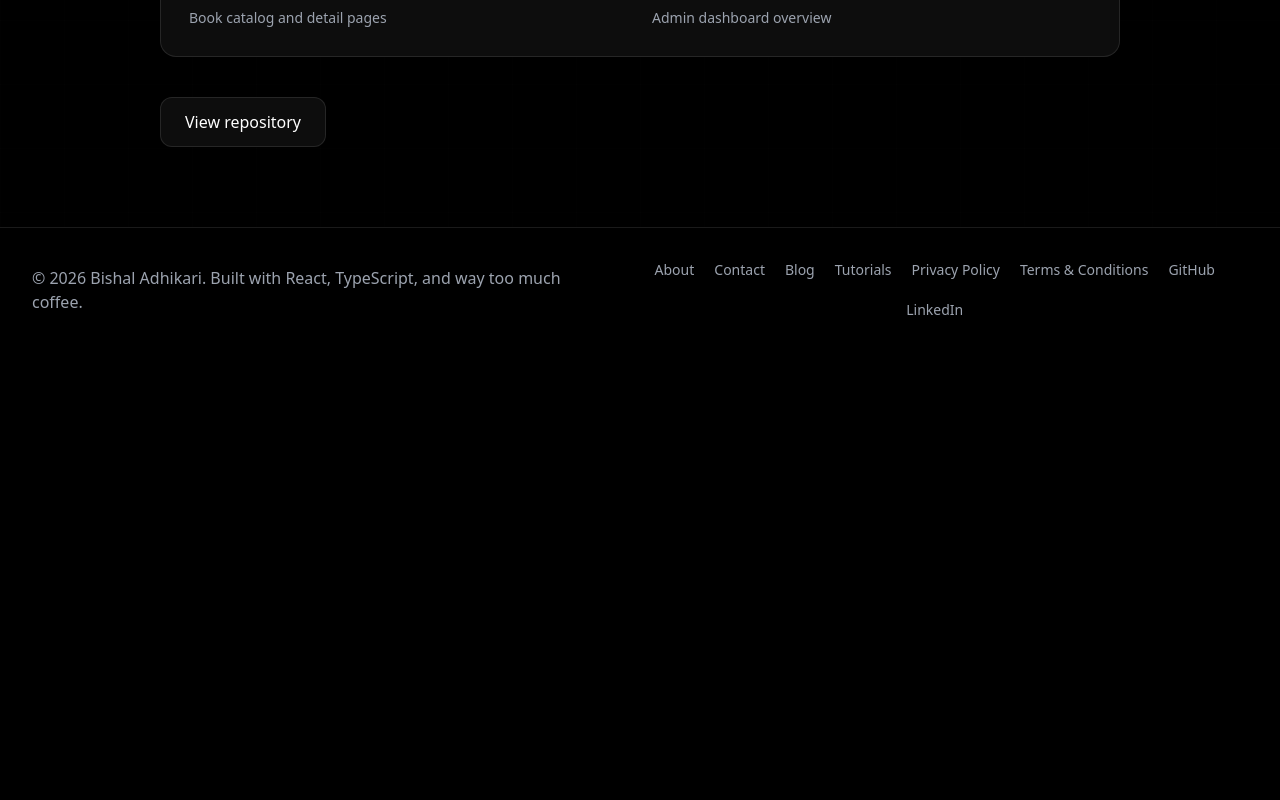
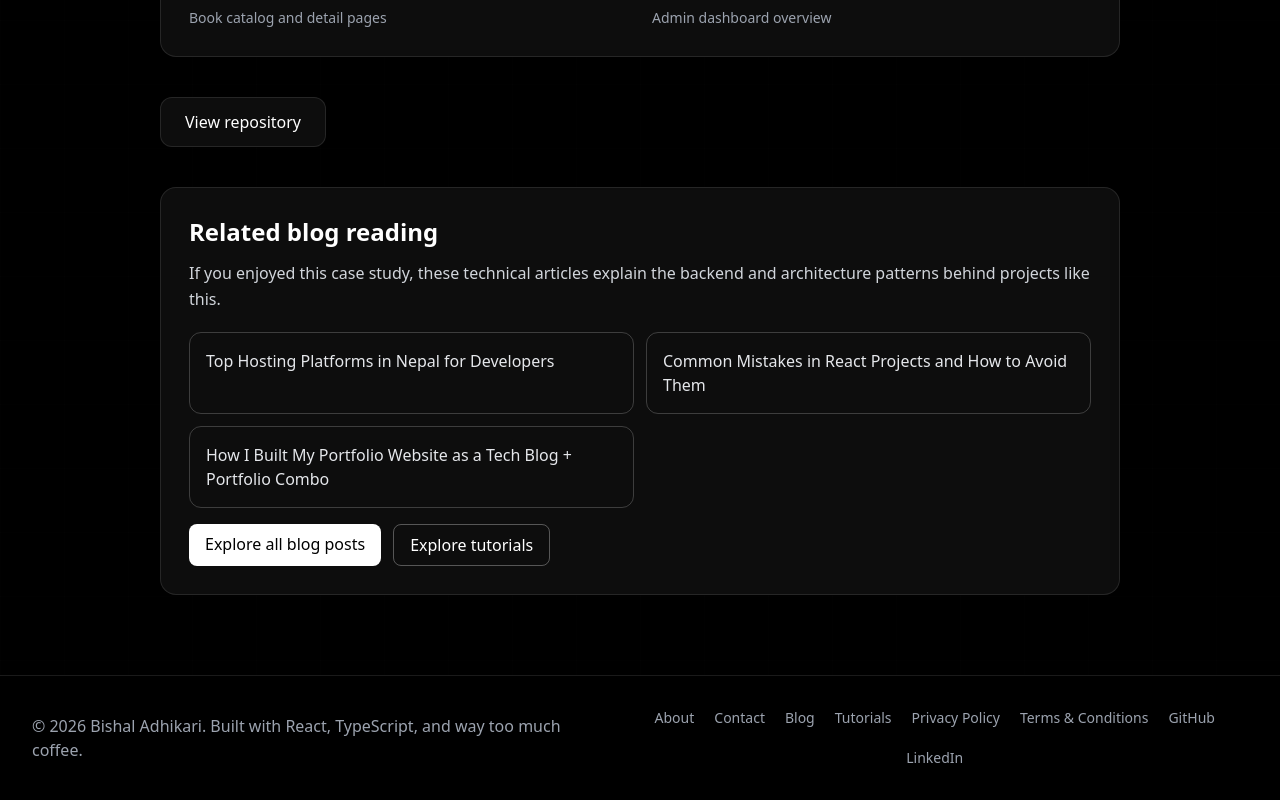
Before and after one commit to BishalAdhikari0123/Portfolio, a React (Vite) app: page /projects/bookly-digital-books-platform in a window 1280 px wide. Shown: the part 1452-2252 px from the top of the page. Before the commit the page ends 1804 px from the top, so only its background shows below. Built offline with nearby package versions, Linux system fonts and the light colour scheme.

Commit message:
feat: update routing for blog and posts, add blog link in sitemap and related posts section

```diff
--- a/src/App.tsx
+++ b/src/App.tsx
@@ -35,7 +35,7 @@ function App() {
       title = "Home | Bishal Adhikari";
       description =
         "Tech blog + portfolio featuring development tutorials, case studies, and practical engineering insights.";
-    } else if (location.pathname === "/posts") {
+    } else if (location.pathname === "/posts" || location.pathname === "/blog") {
       title = "Blog | Bishal Adhikari";
       description =
         "Read in-depth software engineering articles on React, Next.js, Node.js, deployment, and backend architecture.";
@@ -106,6 +106,7 @@ function App() {
           <Route path="/" element={<HomePage />} />
           <Route path="/projects" element={<ProjectsPage />} />
           <Route path="/projects/:slug" element={<ProjectCaseStudyPage />} />
+          <Route path="/blog" element={<PostsPage />} />
           <Route path="/posts" element={<PostsPage />} />
           <Route path="/tutorials" element={<TutorialsPage />} />
           <Route path="/posts/:slug" element={<PostDetailPage />} />
--- a/src/components/Header.tsx
+++ b/src/components/Header.tsx
@@ -17,7 +17,7 @@ const Header: React.FC = () => {
 
   const navItems = [
     { name: "Home", href: "/" },
-    { name: "Blog", href: "/posts" },
+    { name: "Blog", href: "/blog" },
     { name: "Projects", href: "/projects" },
     { name: "Tutorials", href: "/tutorials" },
     { name: "Contact", href: "/contact" },
--- a/src/pages/HomePage.tsx
+++ b/src/pages/HomePage.tsx
@@ -68,7 +68,7 @@ const HomePage: React.FC = () => {
 
           <div className="text-center mt-10">
             <Link
-              to="/posts"
+              to="/blog"
               className="inline-flex items-center px-7 py-3 bg-white text-black rounded-xl font-semibold hover:bg-gray-200 transition-colors duration-200"
             >
               Read all posts
--- a/src/pages/PostsPage.tsx
+++ b/src/pages/PostsPage.tsx
@@ -17,7 +17,7 @@ const PostsPage: React.FC = () => {
           </p>
           <div className="flex items-center justify-center gap-3 mt-6 flex-wrap">
             <Link
-              to="/posts"
+              to="/blog"
               className="px-4 py-2 bg-white text-black rounded-lg font-medium"
             >
               Blog
--- a/src/pages/ProjectCaseStudyPage.tsx
+++ b/src/pages/ProjectCaseStudyPage.tsx
@@ -1,9 +1,11 @@
 import { Link, useParams } from "react-router-dom";
 import { projectCaseStudies } from "../data/projects";
+import { blogPosts } from "../data/posts.ts";
 
 const ProjectCaseStudyPage: React.FC = () => {
   const { slug } = useParams();
   const project = projectCaseStudies.find((item) => item.slug === slug);
+  const relatedBlogPosts = blogPosts.filter((post) => post.category === "blog").slice(0, 3);
 
   if (!project) {
     return (
@@ -107,6 +109,32 @@ const ProjectCaseStudyPage: React.FC = () => {
             </a>
           )}
         </div>
+
+        <section className="mt-10 glass-bw rounded-2xl p-7 border border-white/20">
+          <h2 className="text-2xl font-bold text-white mb-3">Related blog reading</h2>
+          <p className="text-gray-300 mb-5 leading-relaxed">
+            If you enjoyed this case study, these technical articles explain the backend and architecture patterns behind projects like this.
+          </p>
+          <div className="grid md:grid-cols-2 gap-3 mb-4">
+            {relatedBlogPosts.map((post) => (
+              <Link
+                key={post.slug}
+                to={`/posts/${post.slug}`}
+                className="p-4 rounded-xl border border-white/20 text-gray-200 hover:bg-white/10 transition-colors"
+              >
+                {post.title}
+              </Link>
+            ))}
+          </div>
+          <div className="flex flex-wrap gap-3">
+            <Link to="/blog" className="px-4 py-2 rounded-lg bg-white text-black font-medium">
+              Explore all blog posts
+            </Link>
+            <Link to="/tutorials" className="px-4 py-2 rounded-lg border border-white/30 text-white hover:bg-white/10 transition-colors font-medium">
+              Explore tutorials
+            </Link>
+          </div>
+        </section>
       </article>
     </section>
   );
--- a/src/pages/ProjectsPage.tsx
+++ b/src/pages/ProjectsPage.tsx
@@ -1,5 +1,6 @@
 import CaseStudyCard from "../components/CaseStudyCard";
 import { projectCaseStudies } from "../data/projects";
+import { Link } from "react-router-dom";
 
 const ProjectsPage: React.FC = () => {
   return (
@@ -19,6 +20,20 @@ const ProjectsPage: React.FC = () => {
             <CaseStudyCard key={project.slug} project={project} />
           ))}
         </div>
+
+        <div className="text-center mt-10">
+          <p className="text-gray-400 mb-4">
+            Looking for implementation details behind these case studies?
+          </p>
+          <div className="flex flex-wrap items-center justify-center gap-3">
+            <Link to="/blog" className="px-5 py-2.5 bg-white text-black rounded-xl font-medium hover:bg-gray-200 transition-colors">
+              Read blog articles
+            </Link>
+            <Link to="/tutorials" className="px-5 py-2.5 border border-white/30 text-white rounded-xl font-medium hover:bg-white/10 transition-colors">
+              Read tutorials
+            </Link>
+          </div>
+        </div>
       </div>
     </section>
   );
```
Also changed, not shown: vercel.json, 1 other file (tests, documents, lock files or other folders).
